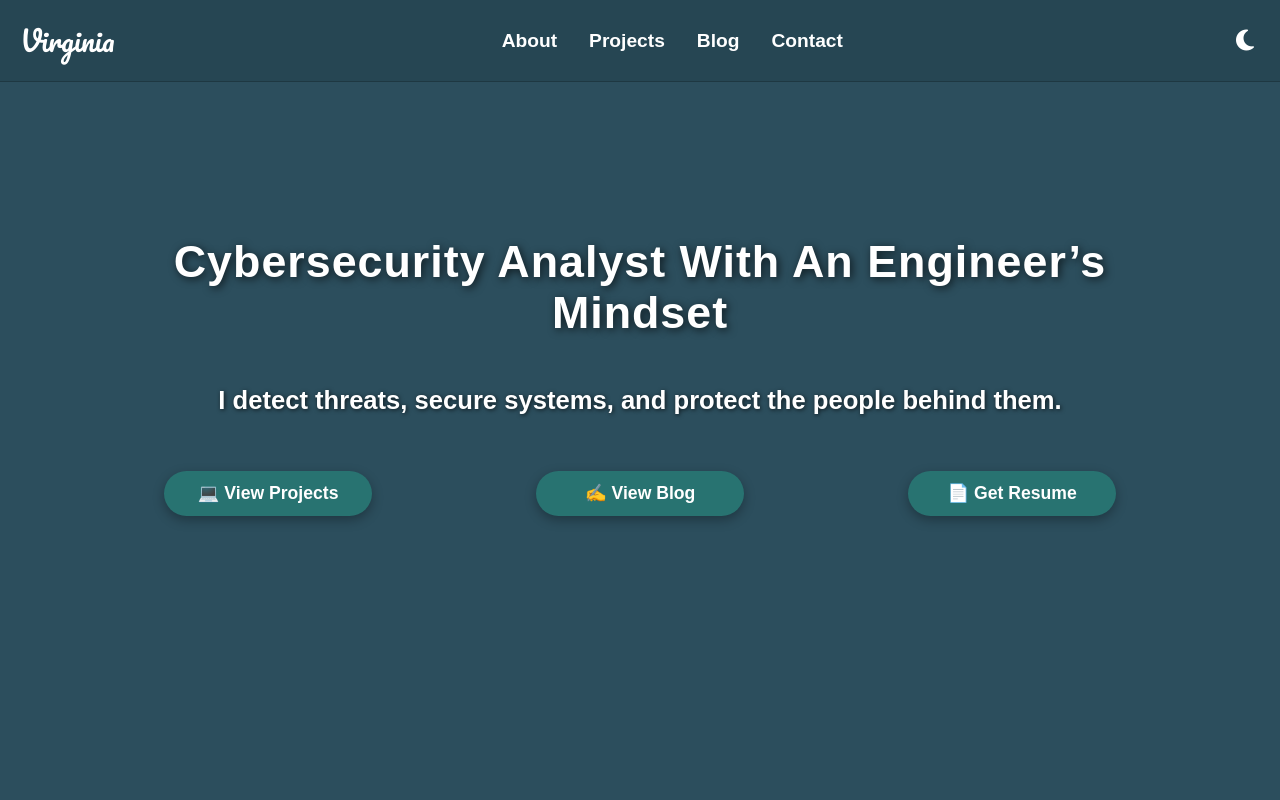
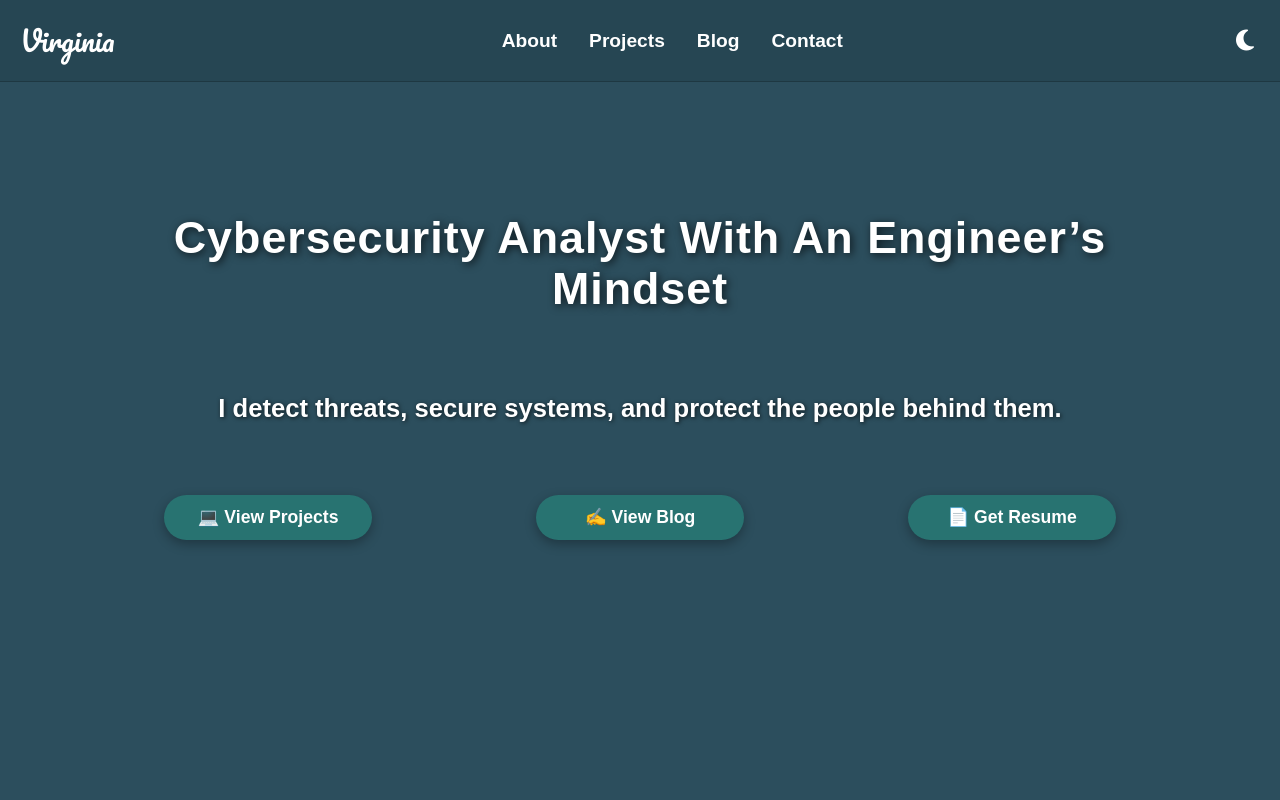
Before and after one commit to vnelai/vn-portfolio, a React (Vite) app: page / in a window 1280 px wide. Shown: the top 800 px of the page. Built offline with nearby package versions, Linux system fonts and the light colour scheme.

Commit message:
Hero section design edit

```diff
--- a/src/components/home-page-components/hero-section/HeroSection.css
+++ b/src/components/home-page-components/hero-section/HeroSection.css
@@ -42,7 +42,7 @@
   font-family: "Poppins", sans-serif;
   letter-spacing: 1px;
   text-shadow: 1px 1px 4px rgba(0, 0, 0, 0.5);
-  margin: 0rem 6rem 3rem 6rem;
+  margin: 0rem 6rem 5rem 6rem;
 }
 
 .hero-content h2 {
@@ -87,7 +87,7 @@
   flex-wrap: wrap;
   align-items: center;
   justify-content: space-evenly;
-  margin-top: 3rem;
+  margin-top: 4rem;
 }
 
 .hero-btn {
```
